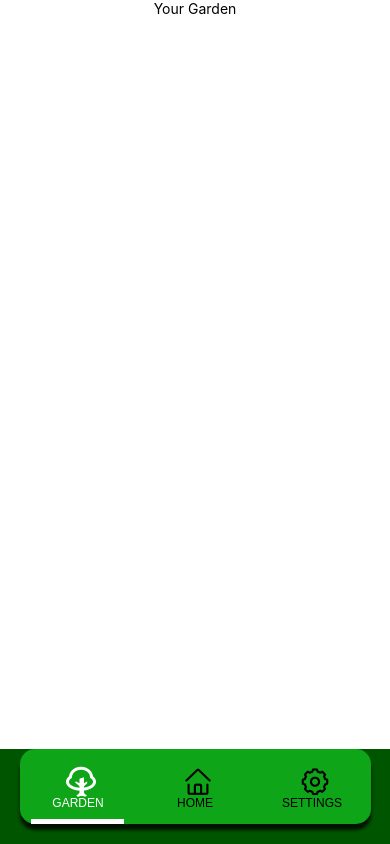
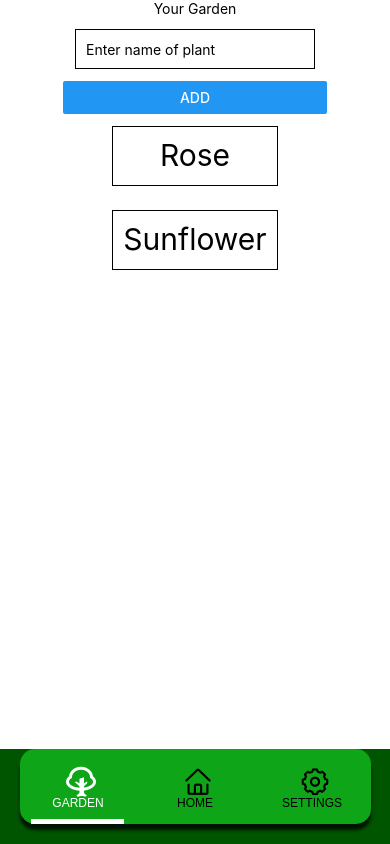
Before and after one commit to gordon-cs/cps350-2022-p1-chu-wang-eckart, a React Native app in the folder TeamProject/: screen /Garden in a window 390 px wide. Built offline with nearby package versions, Linux system fonts and the light colour scheme; no server answers.

Commit message:
This.props is not working

```diff
--- /dev/null
+++ b/TeamProject/src/Garden/Plants/plants.js
@@ -0,0 +1,17 @@
+import React, { Component } from 'react';
+import {
+  Text, View, StyleSheet, Image,
+} from 'react-native';
+
+/* Plant component gives a search bar to add the plants
+ * you wish to grow by click add button.
+ */
+
+export default class Plant extends Component {
+  render() {
+      <View>
+        <Text > "1"</Text>
+      </View>
+  }
+
+}
--- a/TeamProject/src/Garden/garden.js
+++ b/TeamProject/src/Garden/garden.js
@@ -1,13 +1,74 @@
-import { View, Text } from 'react-native';
+import { View, Text,SafeAreaView, StyleSheet, TextInput, Button, Alert  } from 'react-native';
 import styles from './garden.style.js';
 'use strict';
+import Plant from './Plants/plants';
+import React from "react";
 
-const Garden = () => {
+const Garden =()=>{
+    const [text, onChangeText] = React.useState(null);
+    const handleClick=()=> {
+        alert( "Add "+ text +" to your garden");
+     }
+    //  "Add "+ {text} +" to your garden"
+
         return (
+
             <View style={styles.container}>
+                {console.log()}
                 <Text>Your Garden</Text>
+                {/* <Plant></Plant> */}
+                <View name="searchBar" style={{felx: 1}}>
+                    <SafeAreaView>
+                    <TextInput
+                        style={all.input}
+                        onChangeText={onChangeText}
+                        value={text}
+                        placeholder="Enter name of plant"
+                    />
+                    </SafeAreaView>
+                    <Button
+                        title="Add"
+                        onPress={handleClick}
+                    />
+                </View>
+
+                <View name="plantsField" style={{felx:1}}>
+                    <View name ="Rose" style={all.box}>
+                        <Text style={all.text}>Rose</Text>
+                        {/* <Text>{this.props.plantsData.plants.data[0].name}</Text> */}
+                    </View>
+                    <View style={all.box}>
+                        <Text style={all.text}>Sunflower</Text>
+                    </View>
+                </View>
             </View>
         )
+
 }
 
+
+
+const all = StyleSheet.create({
+    input: {
+      height: 40,
+      margin: 12,
+      borderWidth: 1,
+      padding: 10,
+    },
+
+    box: {
+        height: 60,
+        margin: 12,
+        borderWidth: 1,
+        padding: 10,
+    },
+
+    text: {
+        fontSize:30,
+        textAlign:'center',
+    },
+
+
+  });
+
   export default Garden;
```
Also changed, not shown: TeamProject/src/Garden/Plants/plantsData.js (added, +60 -0 lines). Lines whose indentation alone changed are shown as unchanged.
